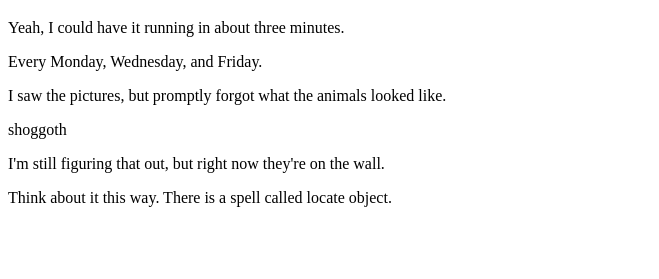
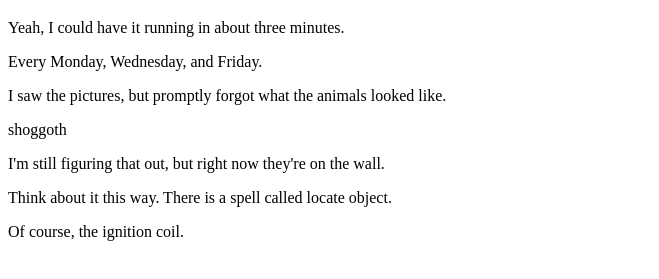
Before and after one commit to beaurancourt/answers, a plain HTML site: page index.html in a window 1280 px wide. Shown: the part 61-340 px from the top of the page, without its empty margins (0-659 px from the left). Drawn offline with Linux system fonts and the light colour scheme.

Commit message:
Of course, the ignition coil.

```diff
--- a/index.html
+++ b/index.html
@@ -14,5 +14,6 @@
     <p>shoggoth</p>
     <p>I'm still figuring that out, but right now they're on the wall.</p>
     <p>Think about it this way. There is a spell called locate object.</p>
+    <p>Of course, the ignition coil.</p>
   </body>
 </html>
```
